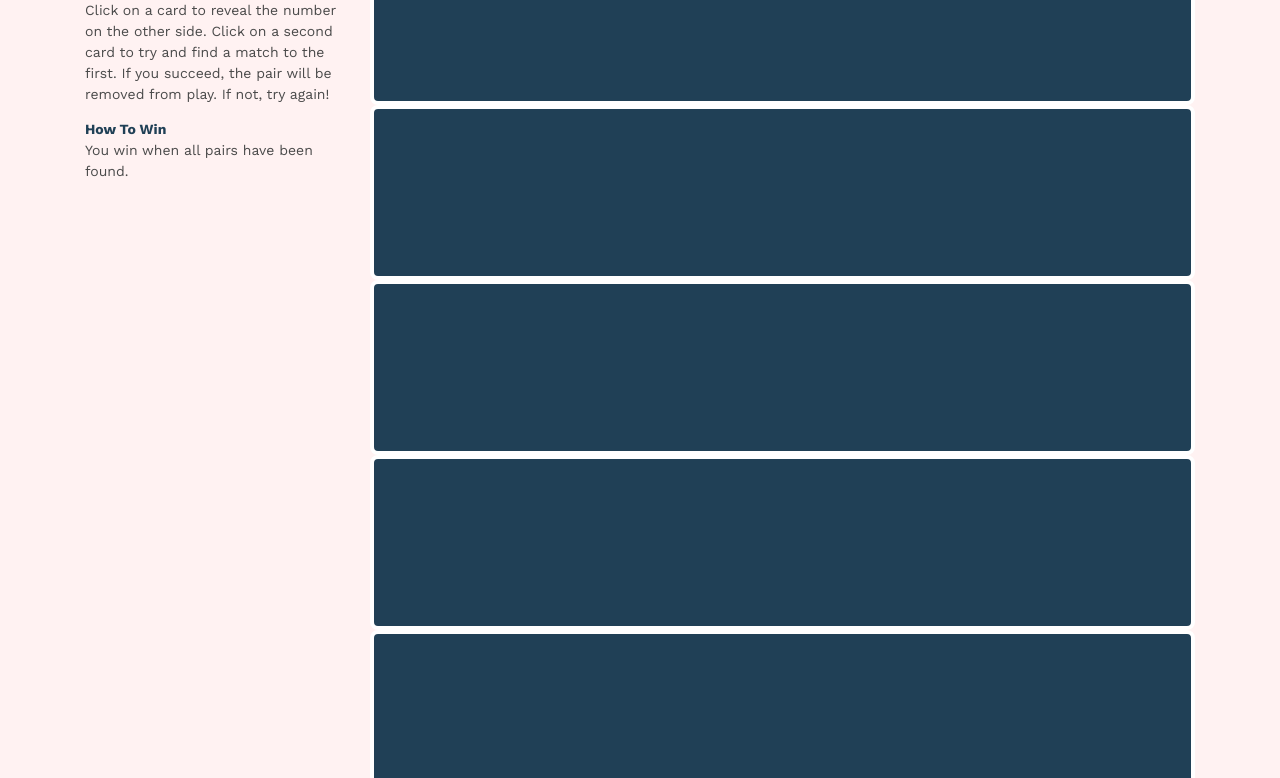
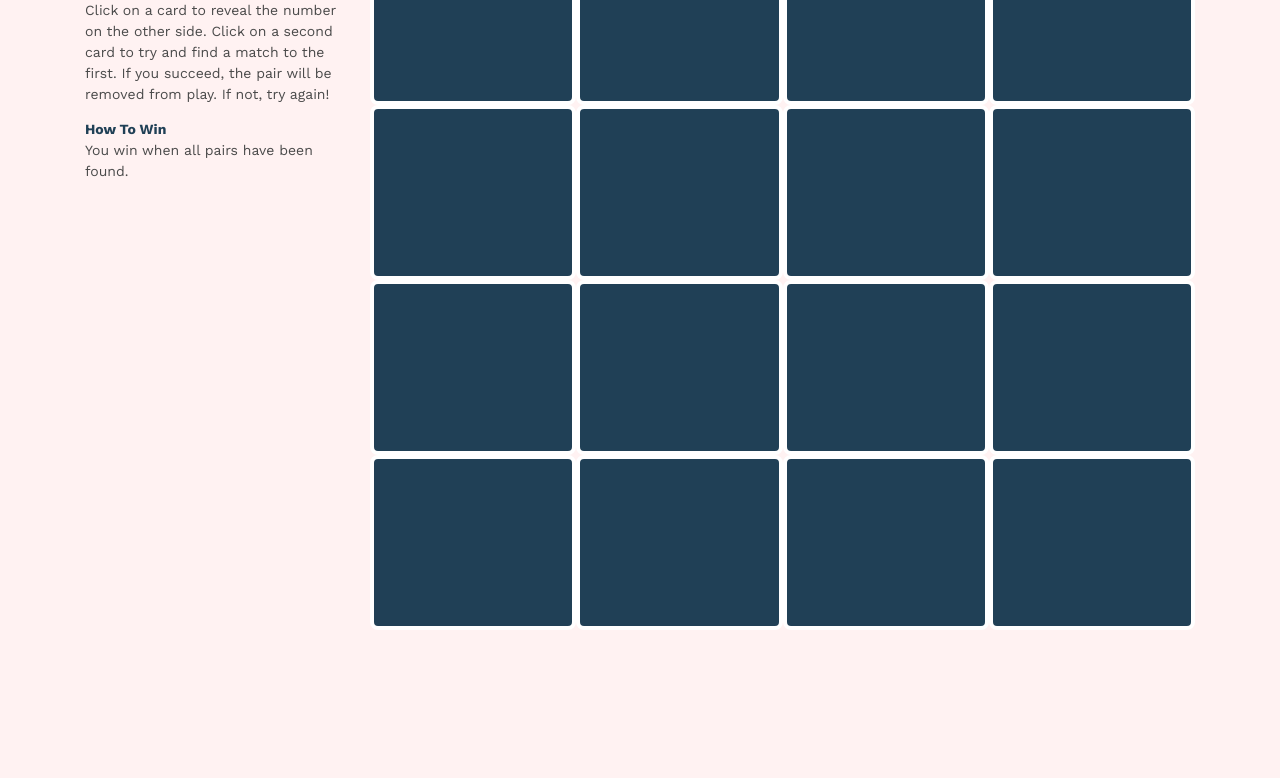
Before and after one commit to xaandev/MatchGame, a plain HTML site: page index.html in a window 1280 px wide. Shown: the part 144-922 px from the top of the page. After the commit the page ends 800 px from the top, so only its background shows below. Drawn offline with nearby package versions, Linux system fonts and the light colour scheme.

Commit message:
Fixed Grid

```diff
--- a/index.html
+++ b/index.html
@@ -20,7 +20,7 @@
 	<div class="row">
 
 		<!-- Game Description -->
-		<div class="col-xs-12 col-lg-3">
+		<div class="col-lg-3 col-12">
 			<h1>Match Game</h1>
 			<p>
 				<em>Rules</em>
@@ -37,8 +37,7 @@
 		 </div>
 
 		  <!-- Game Grid -->
-		<div class="col-xs-12 col-lg-9" id="game">
-
+		<div class="col-lg-9 col-12" id="game">
 		</div>
 	</div>
   </div>
--- a/resources/css/style.css
+++ b/resources/css/style.css
@@ -10,6 +10,11 @@ body {
 
 .container {
 	margin-top: 5.25rem;
+}
+
+#game {
+	display: flex;
+	flex-wrap: wrap;
 }
 
 .card {
@@ -26,13 +31,6 @@ body {
 	cursor: pointer;
 }
 
-.card:active {
-	background-color: rgb(153, 153, 153);
-	border: 4px solid #ffffff;
-	border-radius: 8px;
-}
-
-
 h1 {
 	font-size: 2.5rem;
 	color: rgb(32, 64, 86);
--- a/resources/js/match-game.js
+++ b/resources/js/match-game.js
@@ -38,7 +38,6 @@ MatchGame.generateCardValues = function () {
 MatchGame.renderCards = function(cardValues, $game) {
 	$game.empty();
 	$game.data('flipped_cards', []);
-
 	var colors = ["hsl(25,85%,65%)","hsl(55,85%,65%)","hsl(90,85%,65%)","hsl(160,85%,65%)",
 				  "hsl(220,85%,65%)","hsl(265,85%,65%)","hsl(310,85%,65%)","hsl(360,85%,65%)"];
 
@@ -51,10 +50,10 @@ MatchGame.renderCards = function(cardValues, $game) {
 			flipped: false
 		};
 
-		var $card1 = $('<div class="col-xs-3 card"></div>');
-		$card1.data(data);
+		var $card = $('<div class="col-3 card"></div>');
+		$card.data(data);
 
-		$game.append($card1);
+		$game.append($card);
 	}
 
 	$('.card').click(function() {
```
